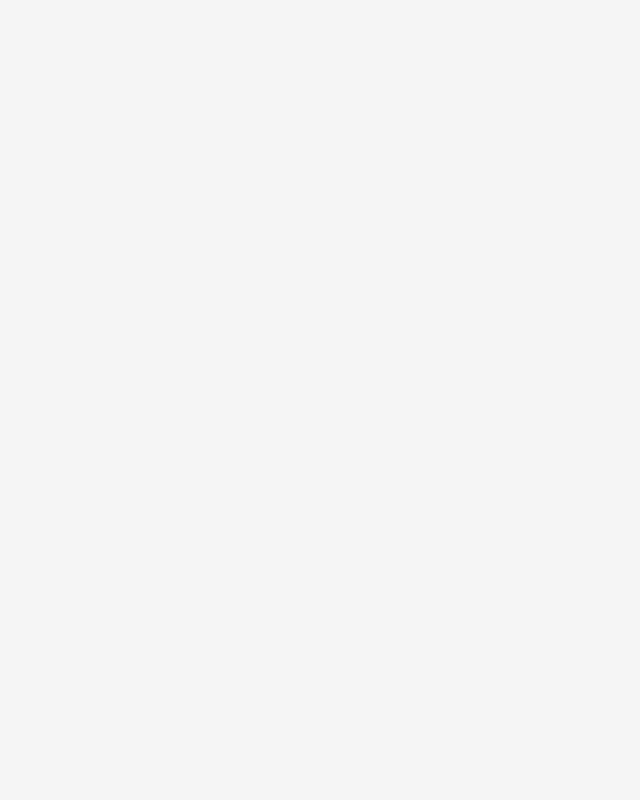
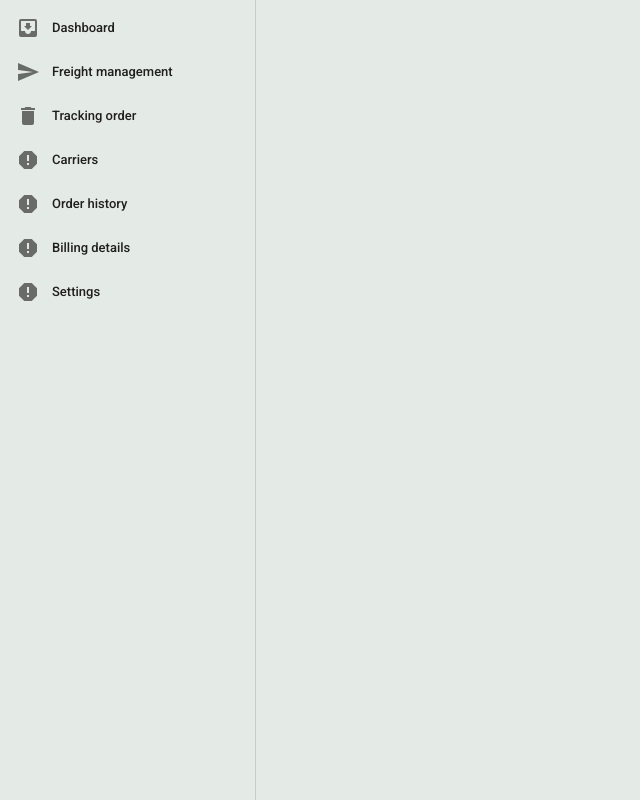
Before and after one commit to AbhiramKrishnaM/TruckStop, a Nuxt app: page / in a window 1280 px wide. Shown: the whole page, without its empty margins (0-640 px from the left). Built offline with nearby package versions, Linux system fonts and the light colour scheme.

Commit message:
feat: updated sass variable for border width

```diff
--- a/layouts/default.vue
+++ b/layouts/default.vue
@@ -1,8 +1,18 @@
 <template>
   <v-app>
-    <nav id="nav-bar" class="navigation-bar">
-      <!-- <img id="logo" :src="require('@/assets/images/logo.png')" alt="logo" /> -->
-    </nav>
+    <v-navigation-drawer v-model="drawer" app>
+      <v-list dense flat nav>
+        <v-list-item v-for="[icon, text] in links" :key="icon" link dense :ripple="false" :to="`/${text}`" color="#38B069" active-class="link-active">
+          <v-list-item-icon class="mr-3">
+            <v-icon>{{ icon }}</v-icon>
+          </v-list-item-icon>
+
+          <v-list-item-content>
+            <v-list-item-title>{{ text }}</v-list-item-title>
+          </v-list-item-content>
+        </v-list-item>
+      </v-list>
+    </v-navigation-drawer>
 
     <!-- <v-main>
       <Nuxt />
@@ -14,21 +24,28 @@
 export default {
   name: "DefaultLayout",
   data() {
-    return {};
+    return {
+      drawer: null,
+      links: [
+        ["mdi-inbox-arrow-down", "Dashboard"],
+        ["mdi-send", "Freight management"],
+        ["mdi-delete", "Tracking order"],
+        ["mdi-alert-octagon", "Carriers"],
+        ["mdi-alert-octagon", "Order history"],
+        ["mdi-alert-octagon", "Billing details"],
+        ["mdi-alert-octagon", "Settings"],
+      ],
+    };
   },
 };
 </script>
 
 <style>
 * {
-  background: #f5f5f5;
+  background: #e4eae5;
 }
 
-.navigation-bar {
-  width: 85%;
-  margin: 0.01px auto;
-  display: flex;
-  align-items: center;
-  justify-content: space-between;
+.link-active {
+  border-left: 3px solid #38b069;
 }
 </style>
--- a/nuxt.config.js
+++ b/nuxt.config.js
@@ -1,26 +1,26 @@
-import colors from 'vuetify/es5/util/colors'
+import colors from "vuetify/es5/util/colors";
 
 export default {
   // Global page headers: https://go.nuxtjs.dev/config-head
   head: {
-    titleTemplate: '%s - truck-stop',
-    title: 'truck-stop',
+    titleTemplate: "%s - truck-stop",
+    title: "truck-stop",
     htmlAttrs: {
-      lang: 'en',
+      lang: "en",
     },
     meta: [
-      { charset: 'utf-8' },
-      { name: 'viewport', content: 'width=device-width, initial-scale=1' },
-      { hid: 'description', name: 'description', content: '' },
-      { name: 'format-detection', content: 'telephone=no' },
+      { charset: "utf-8" },
+      { name: "viewport", content: "width=device-width, initial-scale=1" },
+      { hid: "description", name: "description", content: "" },
+      { name: "format-detection", content: "telephone=no" },
     ],
     link: [
-      { rel: 'icon', type: 'image/x-icon', href: '/favicon.ico' },
-      { rel: 'preconnect', href: 'https://fonts.googleapis.com' },
-      { rel: 'preconnect', href: 'https://fonts.gstatic.com' },
+      { rel: "icon", type: "image/x-icon", href: "/favicon.ico" },
+      { rel: "preconnect", href: "https://fonts.googleapis.com" },
+      { rel: "preconnect", href: "https://fonts.gstatic.com" },
       {
-        rel: 'stylesheet',
-        href: 'https://fonts.googleapis.com/css2?family=Montserrat:ital,wght@0,100;0,200;0,300;0,400;0,500;1,300&family=Roboto:ital,wght@0,100;1,100&display=swap',
+        rel: "stylesheet",
+        href: "https://fonts.googleapis.com/css2?family=Roboto:ital,wght@0,100;0,300;0,400;0,500;0,700;1,400;1,500&display=swap",
       },
     ],
   },
@@ -37,28 +37,28 @@ export default {
   // Modules for dev and build (recommended): https://go.nuxtjs.dev/config-modules
   buildModules: [
     // https://go.nuxtjs.dev/eslint
-    '@nuxtjs/eslint-module',
+    "@nuxtjs/eslint-module",
     // https://go.nuxtjs.dev/stylelint
-    '@nuxtjs/stylelint-module',
+    "@nuxtjs/stylelint-module",
     // https://go.nuxtjs.dev/vuetify
-    '@nuxtjs/vuetify',
+    "@nuxtjs/vuetify",
   ],
 
   // Modules: https://go.nuxtjs.dev/config-modules
   modules: [
     // https://go.nuxtjs.dev/axios
-    '@nuxtjs/axios',
+    "@nuxtjs/axios",
   ],
 
   // Axios module configuration: https://go.nuxtjs.dev/config-axios
   axios: {
     // Workaround to avoid enforcing hard-coded localhost:3000: https://github.com/nuxt-community/axios-module/issues/308
-    baseURL: '/',
+    baseURL: "/",
   },
 
   // Vuetify module configuration: https://go.nuxtjs.dev/config-vuetify
   vuetify: {
-    customVariables: ['~/assets/variables.scss'],
+    customVariables: ["~/assets/variables.scss"],
     treeShake: true,
     theme: {
       dark: false,
@@ -78,4 +78,4 @@ export default {
 
   // Build Configuration: https://go.nuxtjs.dev/config-build
   build: {},
-}
+};
```
Also changed, not shown: assets/variables.scss (+5 -3 lines).
